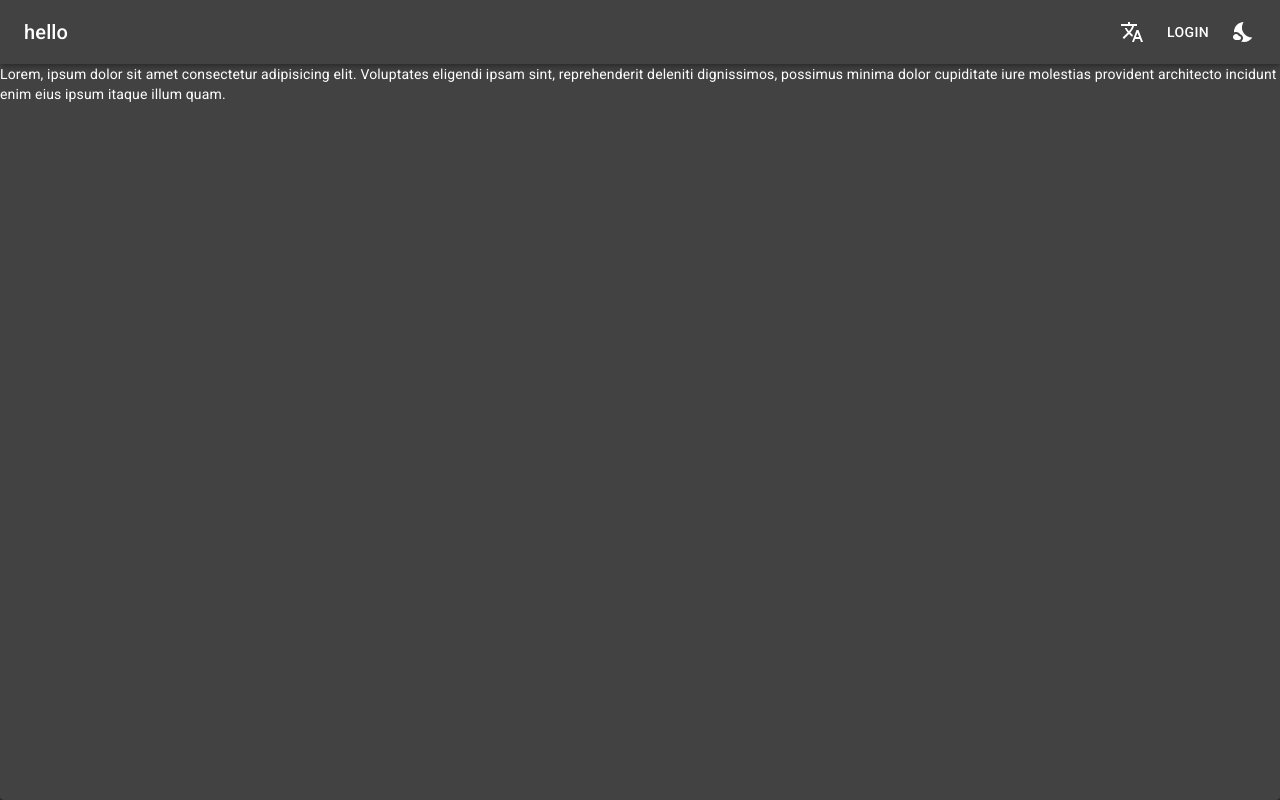
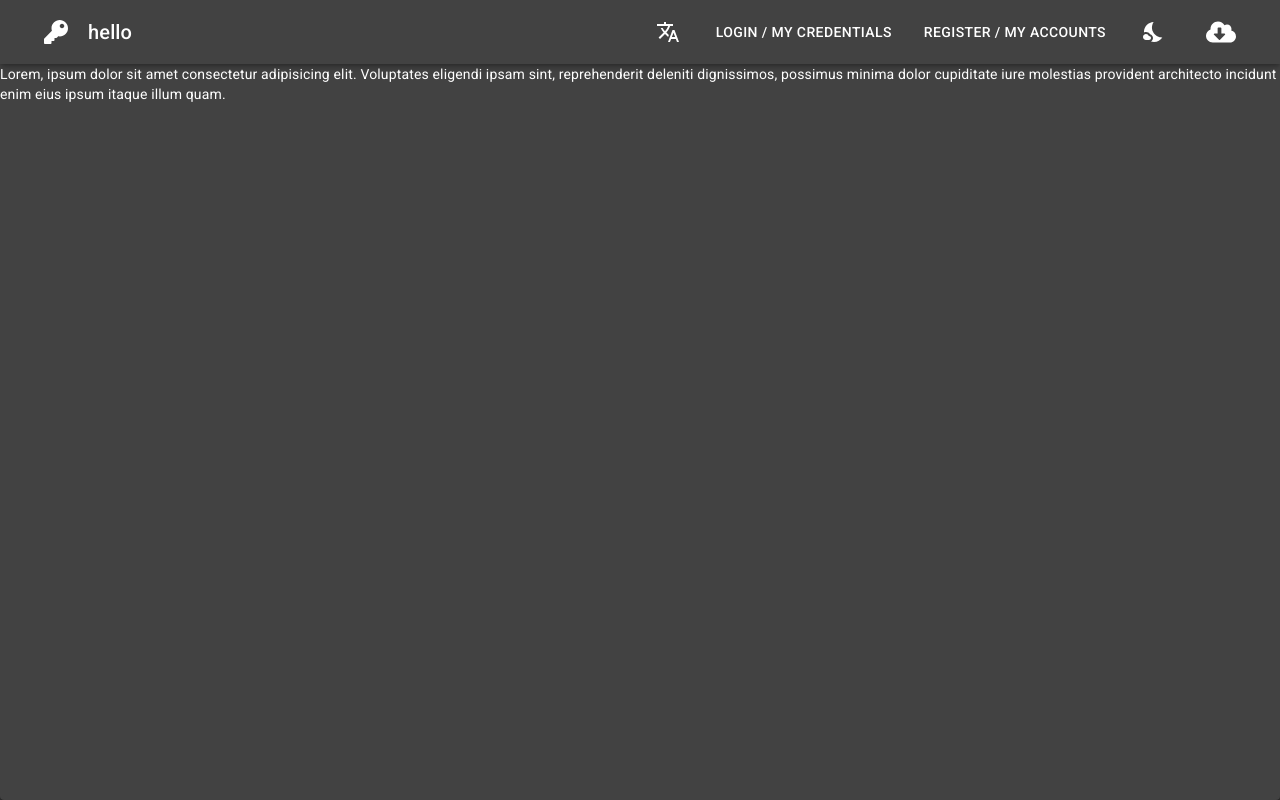
Before and after one commit to TheMrCorvy/Desktop-Frontend, a React (Create React App) app: page / in a window 1280 px wide. Built offline with nearby package versions, Linux system fonts and the light colour scheme.

Commit message:
the design of the md navbar is complete

```diff
--- a/package.json
+++ b/package.json
@@ -3,6 +3,11 @@
 	"version": "0.1.0",
 	"private": true,
 	"dependencies": {
+		"@fortawesome/fontawesome-svg-core": "^1.2.34",
+		"@fortawesome/free-brands-svg-icons": "^5.15.2",
+		"@fortawesome/free-regular-svg-icons": "^5.15.2",
+		"@fortawesome/free-solid-svg-icons": "^5.15.2",
+		"@fortawesome/react-fontawesome": "^0.1.14",
 		"@material-ui/core": "^4.11.3",
 		"@material-ui/icons": "^4.11.2",
 		"@testing-library/jest-dom": "^5.11.9",
--- a/src/App.tsx
+++ b/src/App.tsx
@@ -1,27 +1,26 @@
 import React, { FC } from "react"
-import { useDispatch, useSelector } from "react-redux"
 
+/*********************************************************************************** redux related */
+import { useSelector } from "react-redux"
 import { RootState } from "./redux/store"
-import { setLanguage } from "./redux/actions/langActions"
-import { translate } from "./lang"
 
+/*********************************************************************************** mui related */
 import { ThemeProvider, createMuiTheme } from "@material-ui/core/styles"
 import { orange, blue } from "@material-ui/core/colors"
 import { CssBaseline } from "@material-ui/core"
+
+/*********************************************************************************** layout related components */
 import routes from "./routes"
 import MapRoutes from "./components/MapRoutes"
 import Layout from "./components/Layout"
 
+/*********************************************************************************** font awesome */
+import { library } from "@fortawesome/fontawesome-svg-core"
+import { faKey, faCloudDownloadAlt } from "@fortawesome/free-solid-svg-icons"
+library.add(faKey, faCloudDownloadAlt)
+
 const App: FC = () => {
-	const { language } = useSelector((state: RootState) => state.language)
-
 	const { theme } = useSelector((state: RootState) => state.theme)
-
-	const dispatch = useDispatch()
-
-	const chooseLanguage = (value: string) => {
-		dispatch(setLanguage(value))
-	}
 
 	const globalTheme = createMuiTheme({
 		palette: {
@@ -47,23 +46,6 @@ const App: FC = () => {
 			<Layout>
 				<MapRoutes routes={routes} />
 			</Layout>
-
-			{/* <div className="App">
-				<header className="App-header">
-					<p>{translate("prueba", language)}</p>
-					<a
-						className="App-link"
-						href="https://reactjs.org"
-						target="_blank"
-						rel="noopener noreferrer"
-					>
-						Learn React
-					</a>
-					<button onClick={() => chooseLanguage("en")}>en</button>
-					<button onClick={() => chooseLanguage("es")}>es</button>
-					<button onClick={() => chooseLanguage("jp")}>jp</button>
-				</header>
-			</div> */}
 		</ThemeProvider>
 	)
 }
--- a/src/components/Navbar/index.tsx
+++ b/src/components/Navbar/index.tsx
@@ -1,15 +1,29 @@
 import React, { useState, MouseEvent } from "react"
-import { useDispatch, useSelector } from "react-redux"
-import { setTheme } from "../../redux/actions/themeActions"
-import { RootState } from "../../redux/store"
 
-import { AppBar, Toolbar, IconButton, Typography, Button, Menu, MenuItem } from "@material-ui/core"
+import { FontAwesomeIcon } from "@fortawesome/react-fontawesome"
+
+/*********************************************************************************** mui related */
+import {
+	AppBar,
+	Toolbar,
+	IconButton,
+	Typography,
+	Button,
+	Menu,
+	MenuItem,
+	Tooltip,
+} from "@material-ui/core"
 
 import { createStyles, makeStyles, Theme } from "@material-ui/core/styles"
 
 import Brightness4Icon from "@material-ui/icons/Brightness4"
 import NightsStayIcon from "@material-ui/icons/NightsStay"
 import TranslateIcon from "@material-ui/icons/Translate"
+
+/*********************************************************************************** redux related */
+import { useDispatch, useSelector } from "react-redux"
+import { setTheme } from "../../redux/actions/themeActions"
+import { RootState } from "../../redux/store"
 
 import { translate } from "../../lang"
 import { setLanguage } from "../../redux/actions/langActions"
@@ -20,8 +34,9 @@ const useStyles = makeStyles((theme: Theme) =>
 			flexGrow: 1,
 			paddingTop: "4rem",
 		},
-		menuButton: {
-			marginRight: theme.spacing(2),
+		navbarItem: {
+			marginRight: theme.spacing(1),
+			marginLeft: theme.spacing(1),
 		},
 		title: {
 			flexGrow: 1,
@@ -67,22 +82,61 @@ const Navbar = () => {
 			<div className={classes.root}>
 				<AppBar position="fixed" color={theme === "dark" ? "inherit" : "secondary"}>
 					<Toolbar>
+						<Tooltip title="Home">
+							<IconButton
+								edge="start"
+								className={classes.navbarItem}
+								color="inherit"
+								aria-label="logo"
+							>
+								<FontAwesomeIcon icon={["fas", "key"]} />
+							</IconButton>
+						</Tooltip>
+
 						<Typography variant="h6" className={classes.title}>
 							{translate("prueba", language)}
 						</Typography>
 
+						<Tooltip title="Translate">
 							<IconButton
 								aria-controls="lang-menu"
 								aria-haspopup="true"
 								color="inherit"
 								onClick={handleClick}
+								className={classes.navbarItem}
 							>
 								<TranslateIcon />
 							</IconButton>
-						<Button color="inherit">Login</Button>
-						<IconButton edge="end" color="inherit" onClick={toggleDarkTheme}>
+						</Tooltip>
+
+						<Button color="inherit" className={classes.navbarItem}>
+							Login / My Credentials
+						</Button>
+						<Button color="inherit" className={classes.navbarItem}>
+							Register / My Accounts
+						</Button>
+
+						<Tooltip title="Toggle Dark Theme">
+							<IconButton
+								edge="end"
+								color="inherit"
+								onClick={toggleDarkTheme}
+								className={classes.navbarItem}
+							>
 								{theme === "dark" ? <NightsStayIcon /> : <Brightness4Icon />}
 							</IconButton>
+						</Tooltip>
+
+						<Tooltip title="Download">
+							<IconButton
+								edge="start"
+								className={classes.navbarItem}
+								color="inherit"
+								aria-label="logo"
+							>
+								<FontAwesomeIcon icon={["fas", "cloud-download-alt"]} />
+							</IconButton>
+						</Tooltip>
 					</Toolbar>
 				</AppBar>
 			</div>
```
Also changed, not shown: tsconfig.json (+2 -8 lines), 1 other file (tests, documents, lock files or other folders). Lines whose indentation alone changed are shown as unchanged.
